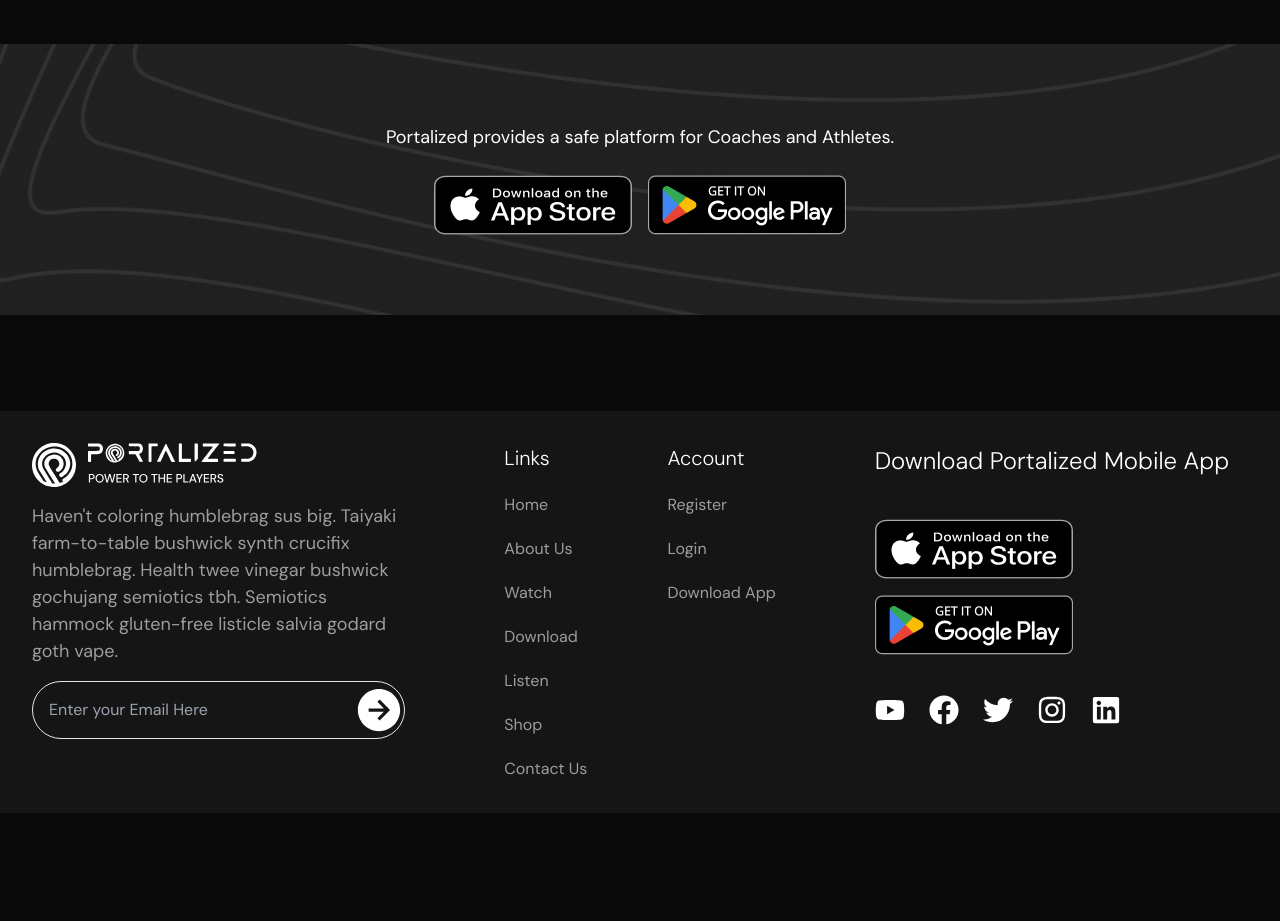
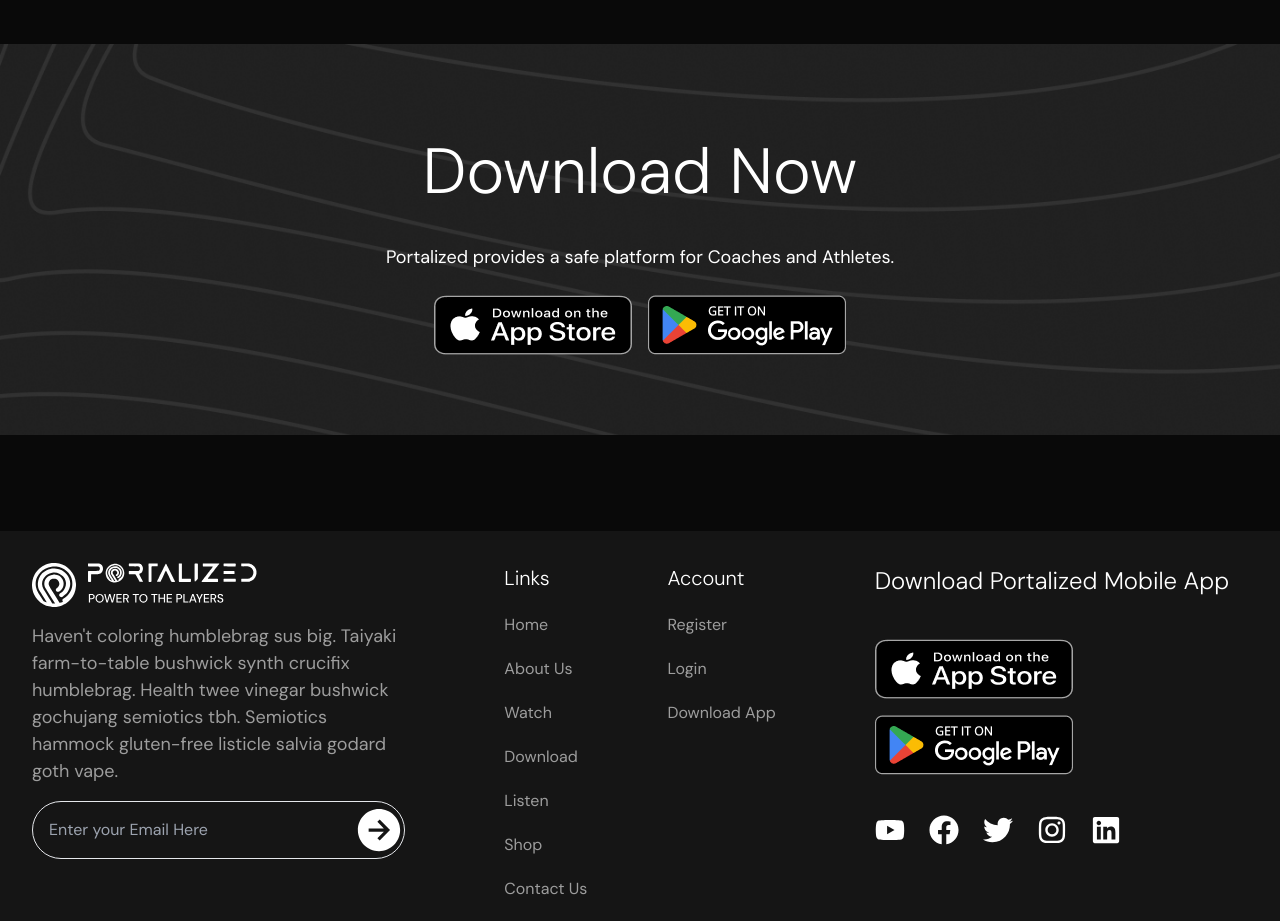
Before and after one commit to mohidmeer/portalized, a React (Create React App) app: page /mobile in a window 1280 px wide. Shown: the part 3940-4861 px from the top of the page. Before the commit the page ends 4753 px from the top, so only its background shows below. Built offline with nearby package versions, Linux system fonts and the light colour scheme.

Commit message:
fix(ui): correction

```diff
--- a/src/pages/MobileApp.js
+++ b/src/pages/MobileApp.js
@@ -300,9 +300,9 @@
     return (
         <section className='bg-download bg-cover py-20 '>
             <div className='flex flex-col gap-6 max-w-3xl mx-auto py-20 justify-center items-center sm:p-0 p-2'>
-                {/* <h1 className='top-heading font-light text-center'>
-                    Love our Application? Download Now
-                </h1> */}
+                <h1 className='top-heading font-light text-center'>
+                    Download Now
+                </h1>
                 <p className='c6'>Portalized provides a safe platform for Coaches and Athletes.</p>
                 <div className='flex flex-col gap-10'>
                     <div className='flex  gap-4'>
```
